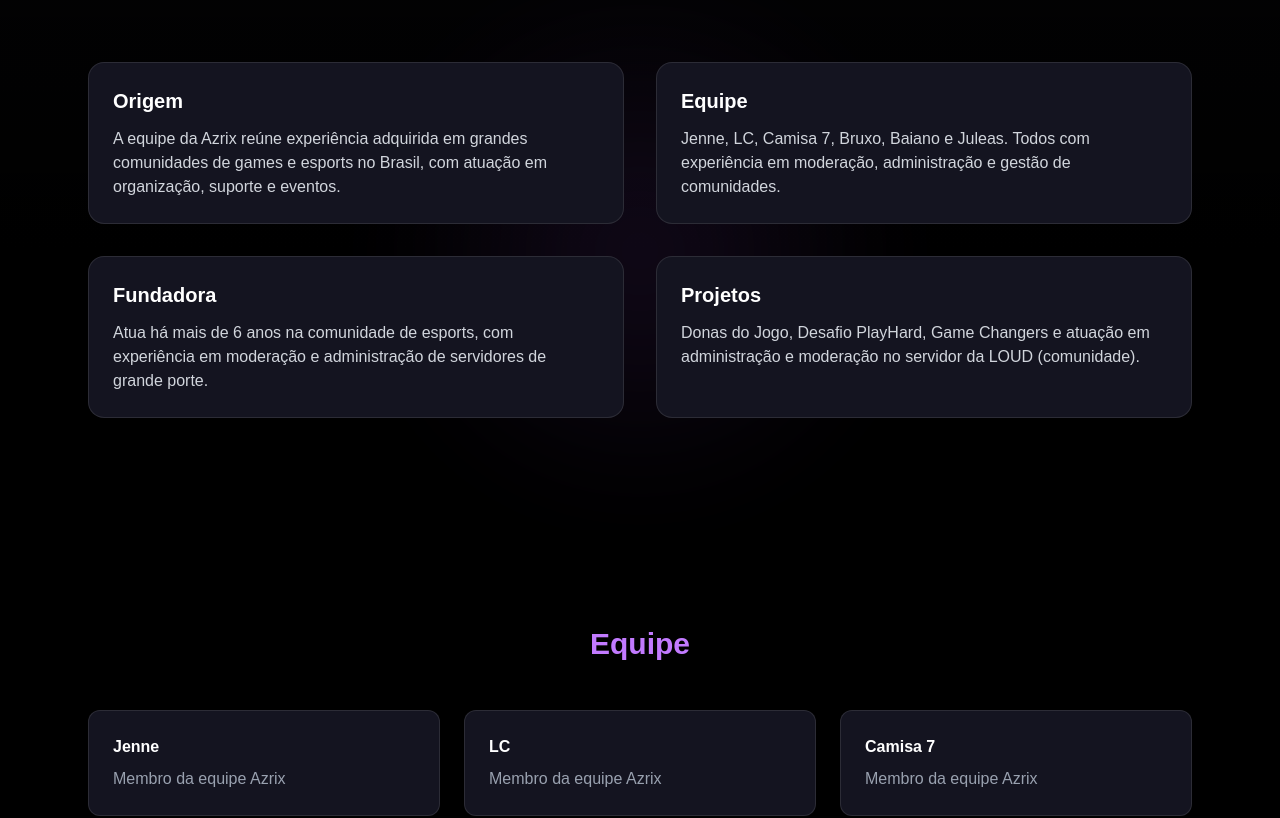
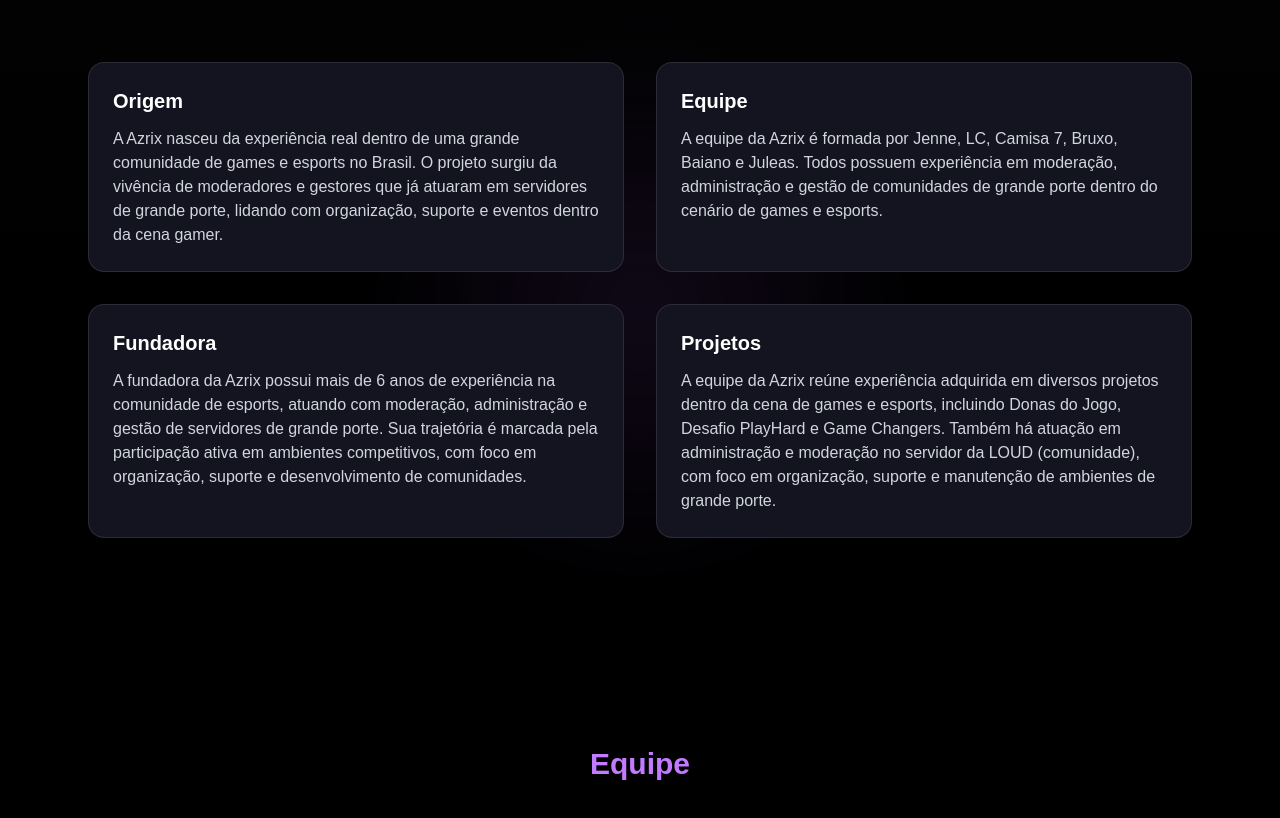
Before and after one commit to jennefferw/azrix-site, a Next.js app: page / in a window 1280 px wide. Shown: the part 946-1764 px from the top of the page. Built offline with nearby package versions, Linux system fonts and the light colour scheme.

Commit message:
atualização do site

```diff
--- a/app/page.tsx
+++ b/app/page.tsx
@@ -19,7 +19,7 @@
       translate="no"
     >
 
-      {/* 🌌 FUNDO DINÂMICO */}
+      {/* FUNDO DINÂMICO */}
       <div className="absolute inset-0 overflow-hidden">
 
         <div className="absolute inset-0 bg-gradient-to-b from-purple-900/30 via-black to-black" />
@@ -121,22 +121,22 @@
             {
               title: "Origem",
               text:
-                "A equipe da Azrix reúne experiência adquirida em grandes comunidades de games e esports no Brasil, com atuação em organização, suporte e eventos."
+                "A Azrix nasceu da experiência real dentro de uma grande comunidade de games e esports no Brasil. O projeto surgiu da vivência de moderadores e gestores que já atuaram em servidores de grande porte, lidando com organização, suporte e eventos dentro da cena gamer."
             },
             {
               title: "Equipe",
               text:
-                "Jenne, LC, Camisa 7, Bruxo, Baiano e Juleas. Todos com experiência em moderação, administração e gestão de comunidades."
+                "A equipe da Azrix é formada por Jenne, LC, Camisa 7, Bruxo, Baiano e Juleas. Todos possuem experiência em moderação, administração e gestão de comunidades de grande porte dentro do cenário de games e esports."
             },
             {
               title: "Fundadora",
               text:
-                "Atua há mais de 6 anos na comunidade de esports, com experiência em moderação e administração de servidores de grande porte."
+                "A fundadora da Azrix possui mais de 6 anos de experiência na comunidade de esports, atuando com moderação, administração e gestão de servidores de grande porte. Sua trajetória é marcada pela participação ativa em ambientes competitivos, com foco em organização, suporte e desenvolvimento de comunidades."
             },
             {
               title: "Projetos",
               text:
-                "Donas do Jogo, Desafio PlayHard, Game Changers e atuação em administração e moderação no servidor da LOUD (comunidade)."
+                "A equipe da Azrix reúne experiência adquirida em diversos projetos dentro da cena de games e esports, incluindo Donas do Jogo, Desafio PlayHard e Game Changers. Também há atuação em administração e moderação no servidor da LOUD (comunidade), com foco em organização, suporte e manutenção de ambientes de grande porte."
             }
           ].map((item, i) => (
             <motion.div
@@ -145,10 +145,7 @@
               whileInView={{ opacity: 1, y: 0 }}
               viewport={{ once: true, amount: 0.3 }}
               transition={{ duration: 0.6 }}
-              whileHover={{
-                scale: 1.06,
-                y: -6
-              }}
+              whileHover={{ scale: 1.06, y: -6 }}
               className="bg-[#141420] border border-white/10 rounded-2xl p-6 hover:shadow-[0_0_25px_rgba(168,85,247,0.25)]"
             >
               <h3 className="text-xl font-bold mb-3 text-white">
@@ -182,9 +179,7 @@
                 className="bg-[#141420] p-6 rounded-xl border border-white/10"
               >
                 <h3 className="font-bold">{name}</h3>
-                <p className="text-gray-400 mt-2">
-                  Membro da equipe Azrix
-                </p>
+                <p className="text-gray-400 mt-2">Membro da equipe Azrix</p>
               </motion.div>
             ))}
 
```
